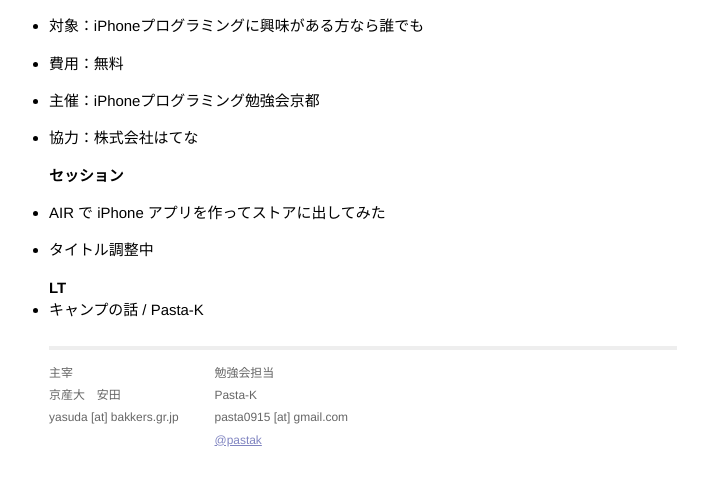
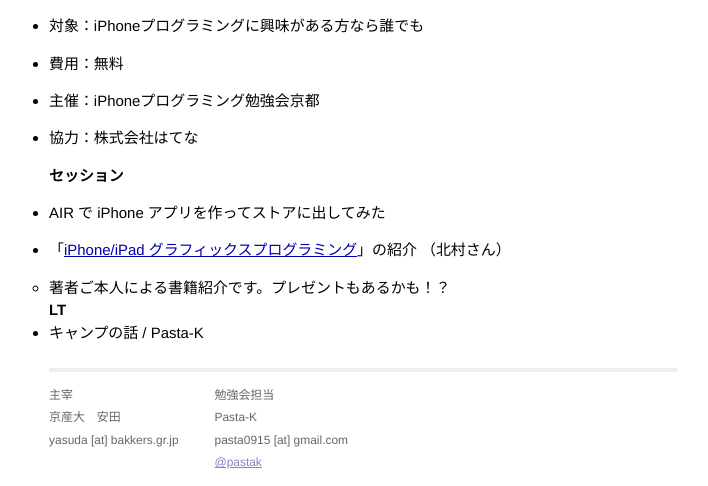
Before and after one commit to iphonekyoto/iphonekyoto.github.io, a Jekyll site: the page built from _posts/2013-07-17-2013_4th.md, in a window 1280 px wide. Shown: the part 592-1078 px from the top of the page, without its empty margins (277-985 px from the left). Built offline with Jekyll 4.4.1, drawn with Linux system fonts in a browser that asks for light colours; before the commit the page ends 1055 px from its top, so only the background shows below that.

Commit message:
add info

```diff
--- a/_posts/2013-07-17-2013_4th.md
+++ b/_posts/2013-07-17-2013_4th.md
@@ -18,17 +18,18 @@
 
 - 対象：iPhoneプログラミングに興味がある方なら誰でも
 
-- 費用：無料
+* 費用：無料
 
 - 主催：iPhoneプログラミング勉強会京都
 
-- 協力：株式会社はてな
+* 協力：株式会社はてな
 
 ## セッション
 
 - AIR で iPhone アプリを作ってストアに出してみた
 
-- タイトル調整中
+* 「<a href="http://www.amazon.co.jp/gp/product/479735819X/ref=as_li_ss_tl?ie=UTF8&camp=247&creative=7399&creativeASIN=479735819X&linkCode=as2&tag=pastalablog-22">iPhone/iPad グラフィックスプログラミング</a>」の紹介 （北村さん）
+	- 著者ご本人による書籍紹介です。プレゼントもあるかも！？
 
 ## LT
 
```
